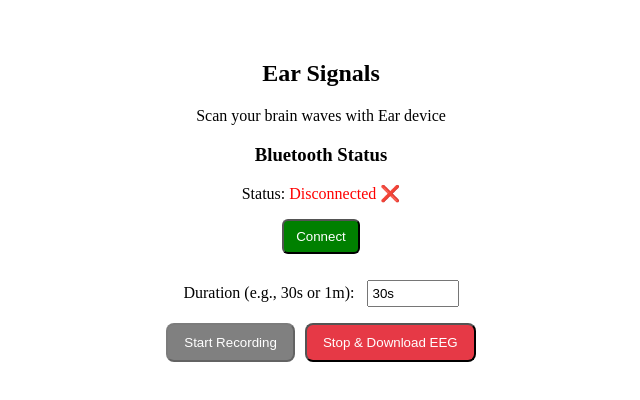
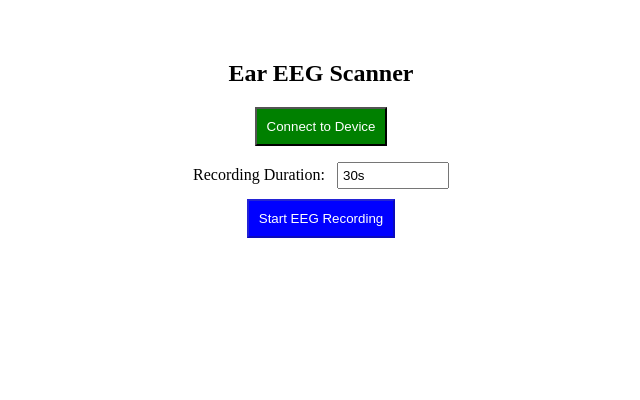
Before and after one commit to xsumaiya00/web-client-with-impedance, a React (Vite) app: page /scan in a window 1280 px wide. Shown: the top 400 px of the page, without its empty margins (319-959 px from the left). Built offline with nearby package versions, Linux system fonts and the light colour scheme.

Commit message:
Connect to real device UUIDs for live impedance via WebBluetooth

```diff
--- a/src/pages/EarScan.tsx
+++ b/src/pages/EarScan.tsx
@@ -1,119 +1,111 @@
-import React, { useEffect, useState } from "react";
+import React, { useState } from "react";
 
 const EarScan: React.FC = () => {
+  const [connected, setConnected] = useState(false);
   const [impedance, setImpedance] = useState<number | null>(null);
-  const [connected, setConnected] = useState(false);
   const [recording, setRecording] = useState(false);
-  const [isReady, setIsReady] = useState(false);
   const [duration, setDuration] = useState("30s");
+  const [eegData, setEegData] = useState<string[][]>([]);
 
-  const BACKEND_BASE_URL = "https://impedance-backend.onrender.com";
+  let eegListener: ((event: Event) => void) | null = null;
 
-  useEffect(() => {
-    if (impedance !== null && impedance < 200) {
-      setIsReady(true);
-    } else {
-      setIsReady(false);
-    }
-  }, [impedance]);
+  const SERVICE_UUID = '0000180f-0000-1000-8000-00805f9b34fb';
+const CHARACTERISTIC_UUID = '00002a19-0000-1000-8000-00805f9b34fb';
 
 const connectToDevice = async () => {
   try {
     const device = await navigator.bluetooth.requestDevice({
       filters: [{ namePrefix: "IGEB" }],
-        optionalServices: ["battery_service"]
+      optionalServices: [SERVICE_UUID],
     });
 
     const server = await device.gatt?.connect();
+    const service = await server?.getPrimaryService(SERVICE_UUID);
+    const impedanceChar = await service?.getCharacteristic(CHARACTERISTIC_UUID);
+
+    if (!impedanceChar) {
+      alert("Could not find impedance characteristic.");
+      return;
+    }
+
+    await impedanceChar.startNotifications();
+    impedanceChar.addEventListener("characteristicvaluechanged", (event: any) => {
+      const value = event.target.value.getUint8(0); // Adjust based on actual byte structure
+      setImpedance(value);
+    });
+
     setConnected(true);
-      startImpedanceStream();
-    } catch (err) {
-      console.error("Connection failed:", err);
+  } catch (error) {
+    alert("Connection failed: " + error);
   }
 };
 
-  const startImpedanceStream = () => {
-    const source = new EventSource(`${BACKEND_BASE_URL}/stream-impedance`);
-    source.onmessage = (event) => {
-      try {
-        const parsed = JSON.parse(event.data);
-        const value = parsed.impedance?.value || parsed.impedance;
-        if (typeof value === "number") {
-          setImpedance(value);
-        }
-      } catch (err) {
-        console.error("Invalid impedance data:", err);
-      }
-    };
 
-    source.onerror = (err) => {
-      console.error("Impedance stream error:", err);
-      source.close();
-    };
+  const parseDuration = (str: string) => {
+    if (str.endsWith("s")) return parseInt(str) * 1000;
+    if (str.endsWith("m")) return parseInt(str) * 60 * 1000;
+    return 30000;
   };
 
   const startRecording = async () => {
-    if (!isReady) return;
     setRecording(true);
+    setEegData([]);
 
-    try {
-      const res = await fetch(`${BACKEND_BASE_URL}/start-eeg-stream`);
-      const data = await res.json();
-      console.log("🎬 EEG Recording:", data);
-      alert(data.status || "Recording started");
-    } catch (err) {
-      console.error("Failed to start EEG stream:", err);
-      alert("Failed to start EEG stream");
+    const device = await navigator.bluetooth.requestDevice({
+      filters: [{ namePrefix: "IGEB" }],
+      optionalServices: ["device_information"],
+    });
+
+    const server = await device.gatt?.connect();
+    const service = await server?.getPrimaryService("device_information");
+    const eegChar = await service?.getCharacteristic("manufacturer_name_string");
+
+    if (!eegChar) {
+      alert("EEG characteristic not found.");
+      return;
     }
+
+    await eegChar.startNotifications();
+    eegListener = (event: any) => {
+      const value = event.target.value.getUint8(0); // Simulated EEG value
+      const timestamp = new Date().toISOString();
+      setEegData((prev) => [...prev, [timestamp, value.toString()]]);
     };
 
-  const stopAndSaveEEG = async () => {
-    try {
-      const response = await fetch(`${BACKEND_BASE_URL}/stop-and-save-eeg`);
-      if (!response.ok) throw new Error("Request failed");
+    eegChar.addEventListener("characteristicvaluechanged", eegListener);
 
-      const blob = await response.blob();
-      const url = window.URL.createObjectURL(blob);
+    setTimeout(() => stopAndSaveEEG(eegChar), parseDuration(duration));
+  };
 
-      const link = document.createElement("a");
-      link.href = url;
-      link.download = "eeg_data.csv";
-      document.body.appendChild(link);
-      link.click();
-      link.remove();
-      window.URL.revokeObjectURL(url);
+  const stopAndSaveEEG = async (eegChar: BluetoothRemoteGATTCharacteristic | null) => {
+    setRecording(false);
+    if (!eegData.length) return;
 
-      setRecording(false);
-    } catch (err) {
-      console.error("Download failed:", err);
-      alert("Failed to download EEG data");
+    if (eegChar && eegListener) {
+      eegChar.removeEventListener("characteristicvaluechanged", eegListener);
     }
+
+    const header = ["Timestamp", "EEG Value"];
+    const rows = [header, ...eegData];
+    const csv = rows.map((r) => r.join(",")).join("\n");
+
+    const blob = new Blob([csv], { type: "text/csv" });
+    const url = URL.createObjectURL(blob);
+    const a = document.createElement("a");
+    a.href = url;
+    a.download = "eeg_data.csv";
+    a.click();
+    URL.revokeObjectURL(url);
   };
 
   return (
-    <div className="earscan" style={{ padding: "2rem", textAlign: "center" }}>
-      <h2>Ear Signals</h2>
-      <p>Scan your brain waves with Ear device</p>
-
-      <h3>Bluetooth Status</h3>
-      <p>
-        Status:{" "}
-        <span style={{ color: connected ? "green" : "red" }}>
-          {connected ? "Connected ✅" : "Disconnected ❌"}
-        </span>
-      </p>
-
+    <div style={{ padding: "2rem", textAlign: "center" }}>
+      <h2>Ear EEG Scanner</h2>
       <button
         onClick={connectToDevice}
-        style={{
-          backgroundColor: "green",
-          color: "white",
-          padding: "8px 12px",
-          borderRadius: "6px",
-          marginBottom: "10px"
-        }}
+        style={{ background: "green", color: "white", padding: "10px" }}
       >
-        {connected ? "Reconnect" : "Connect"}
+        {connected ? "Reconnect" : "Connect to Device"}
       </button>
 
       {impedance !== null && (
@@ -123,40 +115,26 @@ const EarScan: React.FC = () => {
       )}
 
       <div style={{ marginTop: "1rem" }}>
-        <label>Duration (e.g., 30s or 1m): </label>
+        <label>Recording Duration: </label>
         <input
           value={duration}
           onChange={(e) => setDuration(e.target.value)}
-          style={{ padding: "4px", width: "80px", marginLeft: "8px" }}
+          placeholder="30s or 1m"
+          style={{ padding: "4px", width: "100px", marginLeft: "8px" }}
         />
       </div>
 
       <button
         onClick={startRecording}
-        disabled={!isReady}
+        disabled={!connected || (impedance !== null && impedance > 200)}
         style={{
-          marginTop: "1rem",
-          backgroundColor: isReady ? "blue" : "gray",
+          backgroundColor: "blue",
           color: "white",
-          padding: "10px 16px",
-          borderRadius: "8px"
+          marginTop: "10px",
+          padding: "10px",
         }}
       >
-        Start Recording
-      </button>
-
-      <button
-        onClick={stopAndSaveEEG}
-        style={{
-          marginTop: "1rem",
-          marginLeft: "10px",
-          backgroundColor: "#e63946",
-          color: "white",
-          padding: "10px 16px",
-          borderRadius: "8px"
-        }}
-      >
-        Stop & Download EEG
+        Start EEG Recording
       </button>
     </div>
   );
```
Lines whose indentation alone changed are shown as unchanged.
